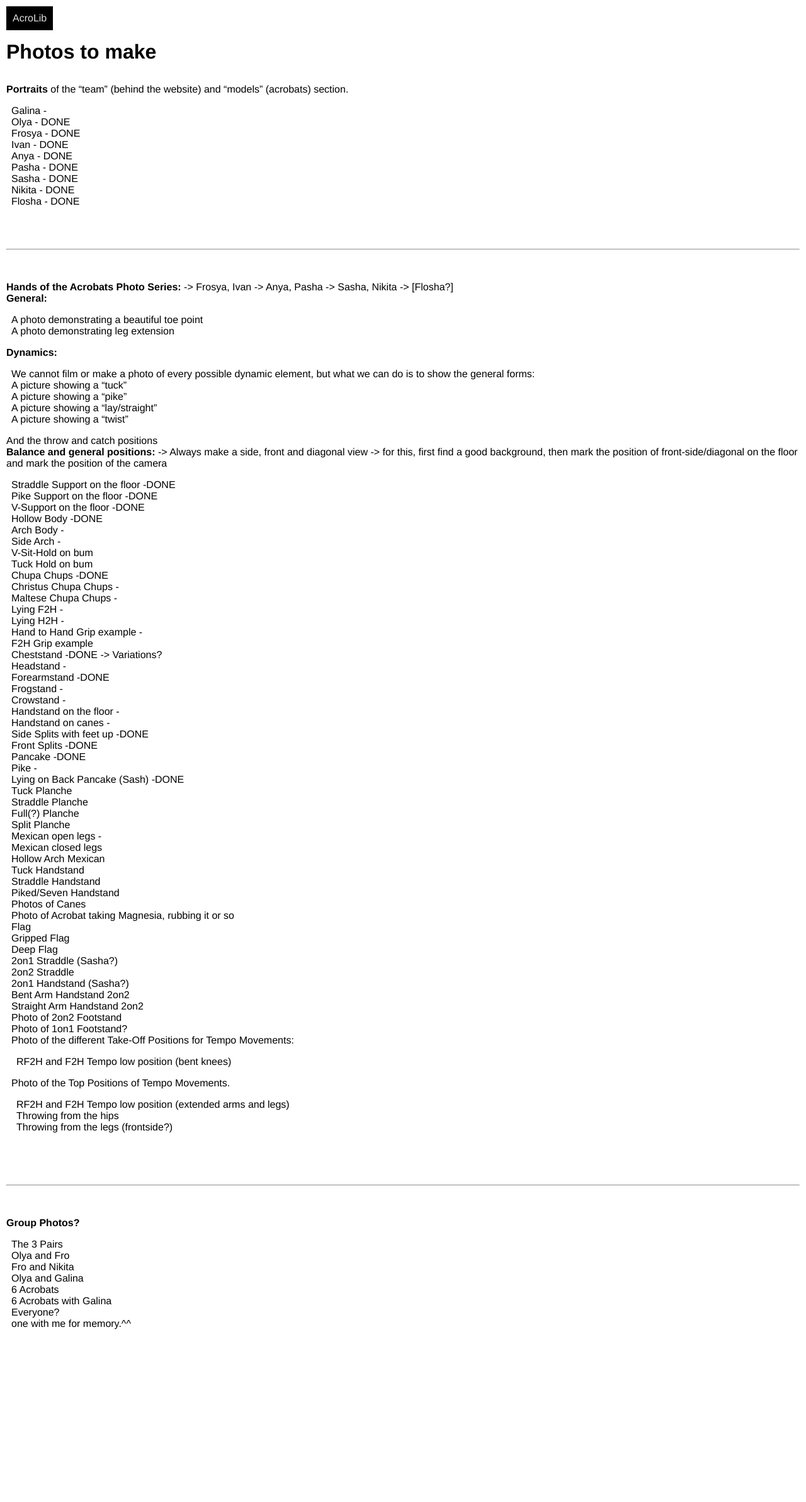
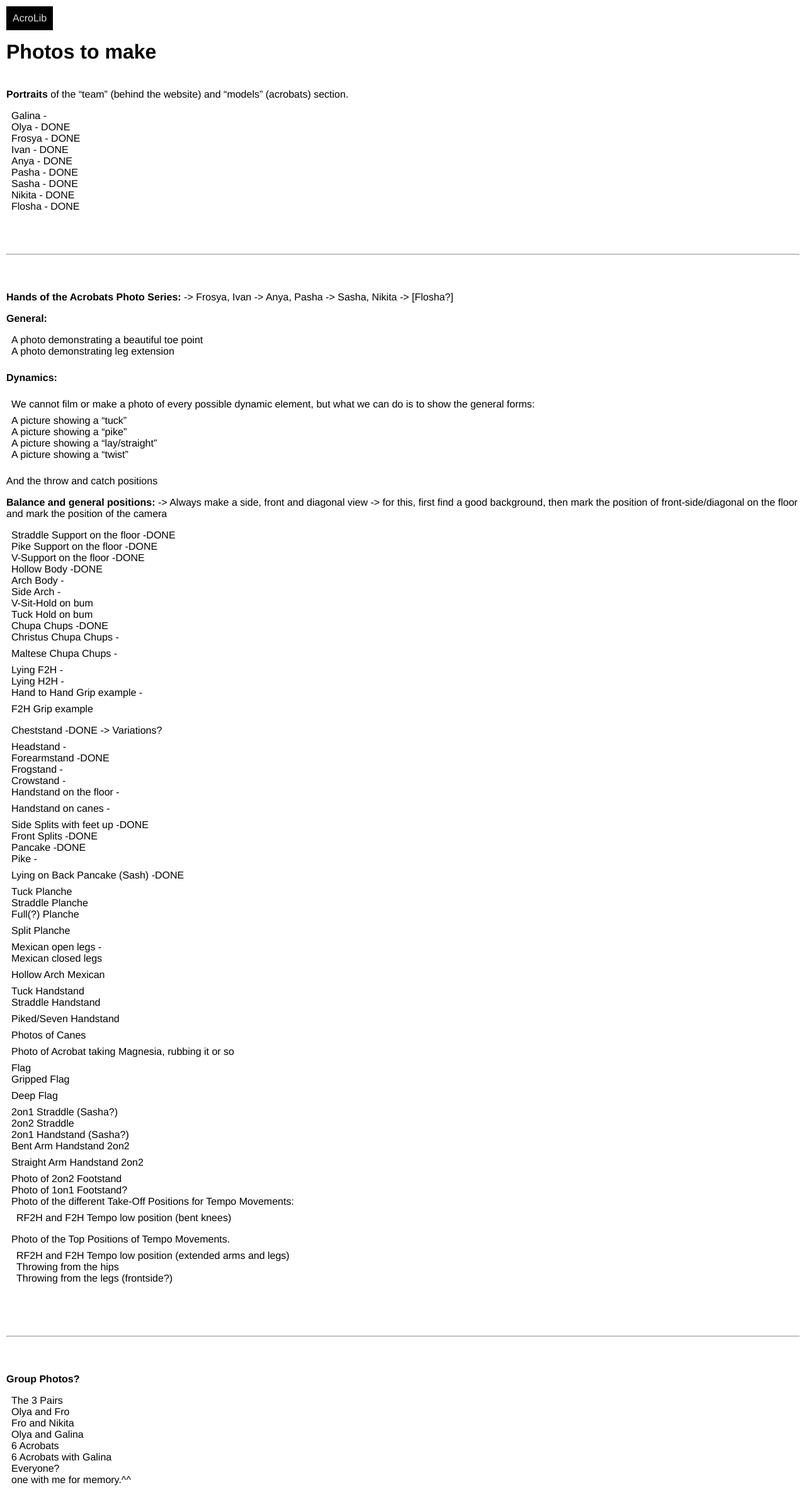
Before and after one commit to floshin/acrolib, a Jekyll site: the page built from PHOTO-TODO.md, in a window 1280 px wide. Shown: the whole page at 63% size. Built offline with Jekyll 4.4.1, drawn with Linux system fonts in a browser that asks for light colours; our own code applies the rules of GitHub Pages for plain Markdown files; before the commit the page ends 2137 px from its top, so only the background shows below that.

Commit message:
Update default.html

```diff
--- a/_layouts/default.html
+++ b/_layouts/default.html
@@ -58,9 +58,13 @@ h1 {
   padding-top: 0.5em;
 }
 
+p {
+  padding: 0.5em 0;
+}
+
 ul {
   list-style: none;
-  padding: 1em 0;
+  padding: 0.5em 0 1em;
 }
 
 ul li {
```
